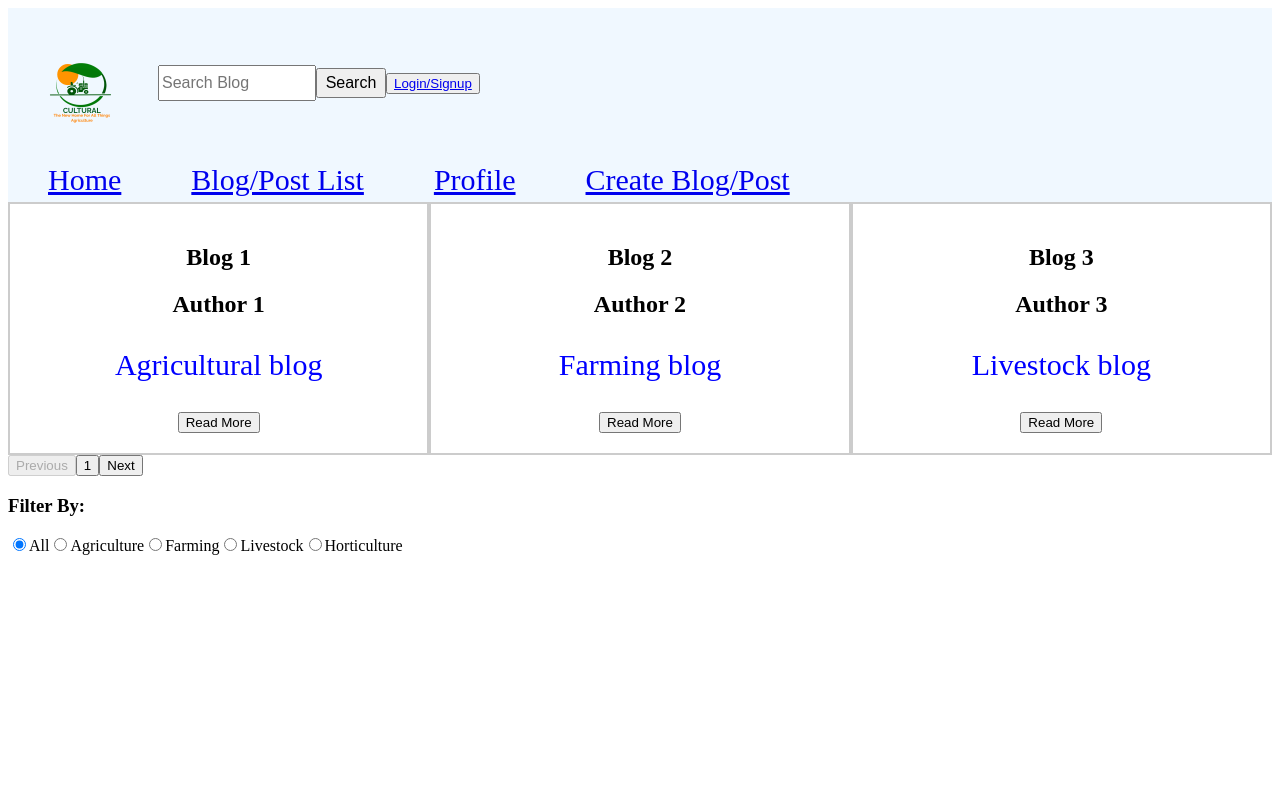
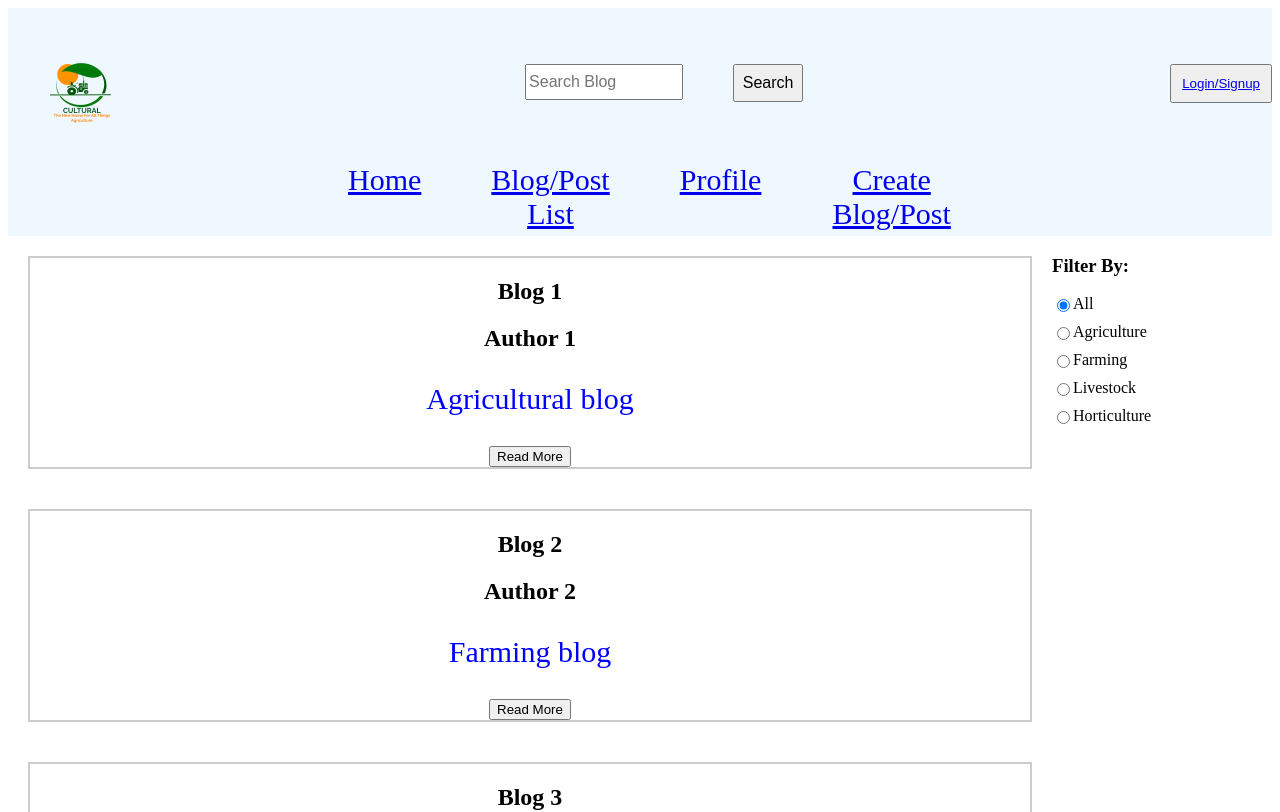
Before and after one commit to ahmednoorzakaria/AgricultresuperappFrontend, a React (Create React App) app: page / in a window 1280 px wide. Shown: the top 812 px of the page. Built offline with nearby package versions, Linux system fonts and the light colour scheme; a web font is replaced by a local one.

Commit message:
styling of the cards

```diff
--- a/src/pages/Homepage.css
+++ b/src/pages/Homepage.css
@@ -7,6 +7,7 @@ p {
     display: grid;
     background-color: aliceblue;
     justify-content: space-between;
+    width: 100%;
 }
 
 li {
@@ -28,19 +29,29 @@ li {
 
 .custom-search {
     width: 70px;
-    height: 30px;
+    height: 38px;
     font-size: 16px;
+}
+
+.search-section {
+    display: flex;
+    gap: 50px;
+    margin: auto;
 }
 
 .content1 {
     display: flex;
+    justify-content: space-between;
     align-items: center;
 }
 
 .content2 {
     display: flex;
+    justify-content: center;
+    align-items: center;
     text-align: center;
     font-size: 5px;
+    margin: auto 300px auto;
 }
 
 .list2 {
@@ -55,16 +66,56 @@ li {
 .login {
     float: right;
     float: left;
+    padding: 10px;
 }
 
 .cards-section {
-    display: flex;
+    display: grid;
     justify-content: space-between;
 }
 
 .card {
     border: 2px solid #ccc;
-    padding: 20px;
-    width: 30%;
+    margin: 20px;
+    width: 1000px;
     text-align: center;
 }
+
+.body-section {
+    display: flex;
+}
+
+.radio-grid {
+    display: grid;
+    gap: 10px;
+}
+
+.radio-grid label {
+    display: flex;
+    align-items: center;
+}
+.pagination {
+    display: flex;
+    justify-content: center;
+    align-items: center;
+    margin-top: 20px;
+}
+
+.pagination button {
+    padding: 5px 10px;
+    background-color: #007BFF;
+    color: #fff;
+    border: none;
+    margin: 0 5px;
+    cursor: pointer;
+    font-size: 16px;
+}
+
+.pagination button.active {
+    background-color: #0056b3;
+}
+
+.pagination button:disabled {
+    background-color: #ccc;
+    cursor: not-allowed;
+}
```
